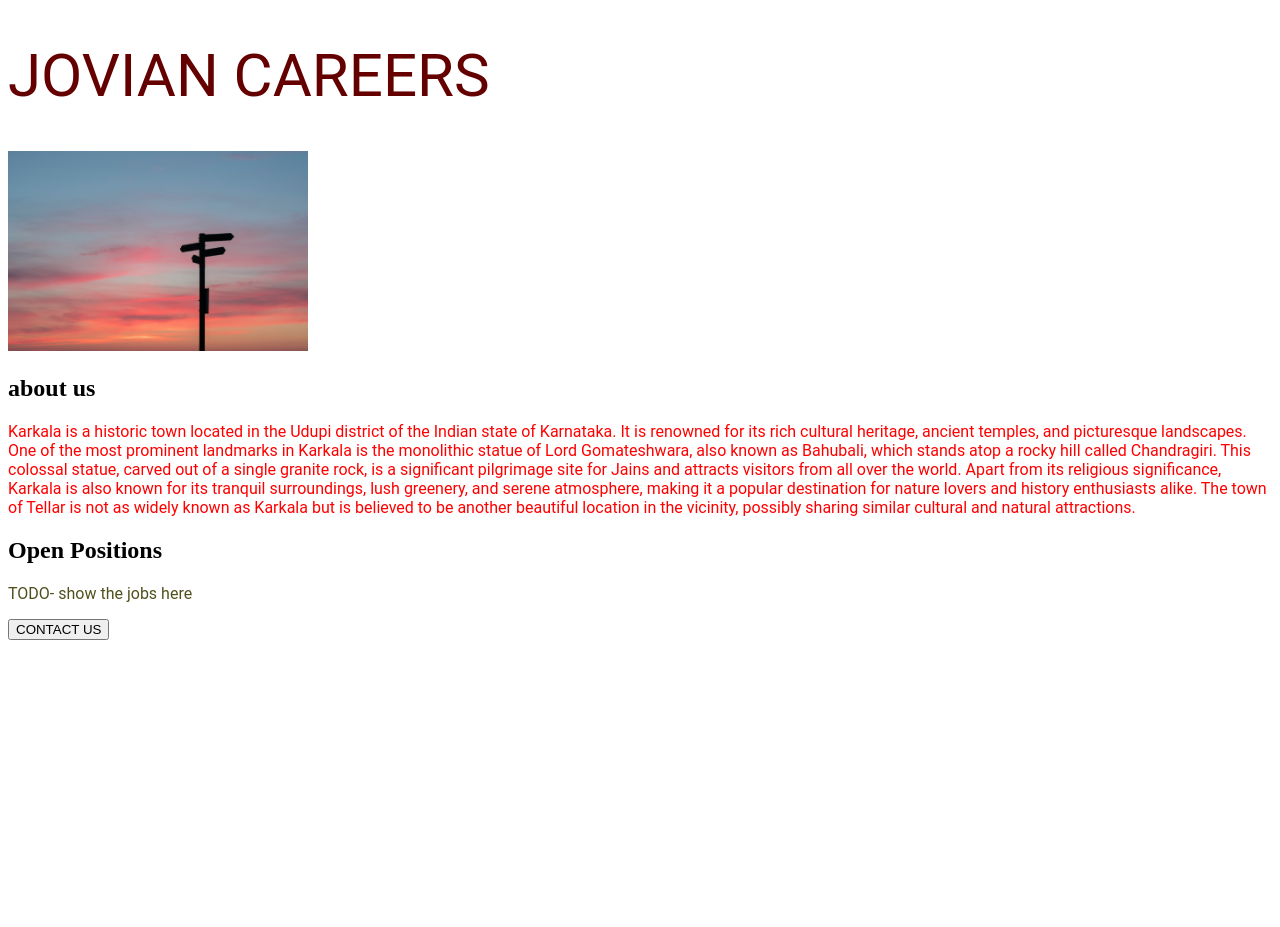
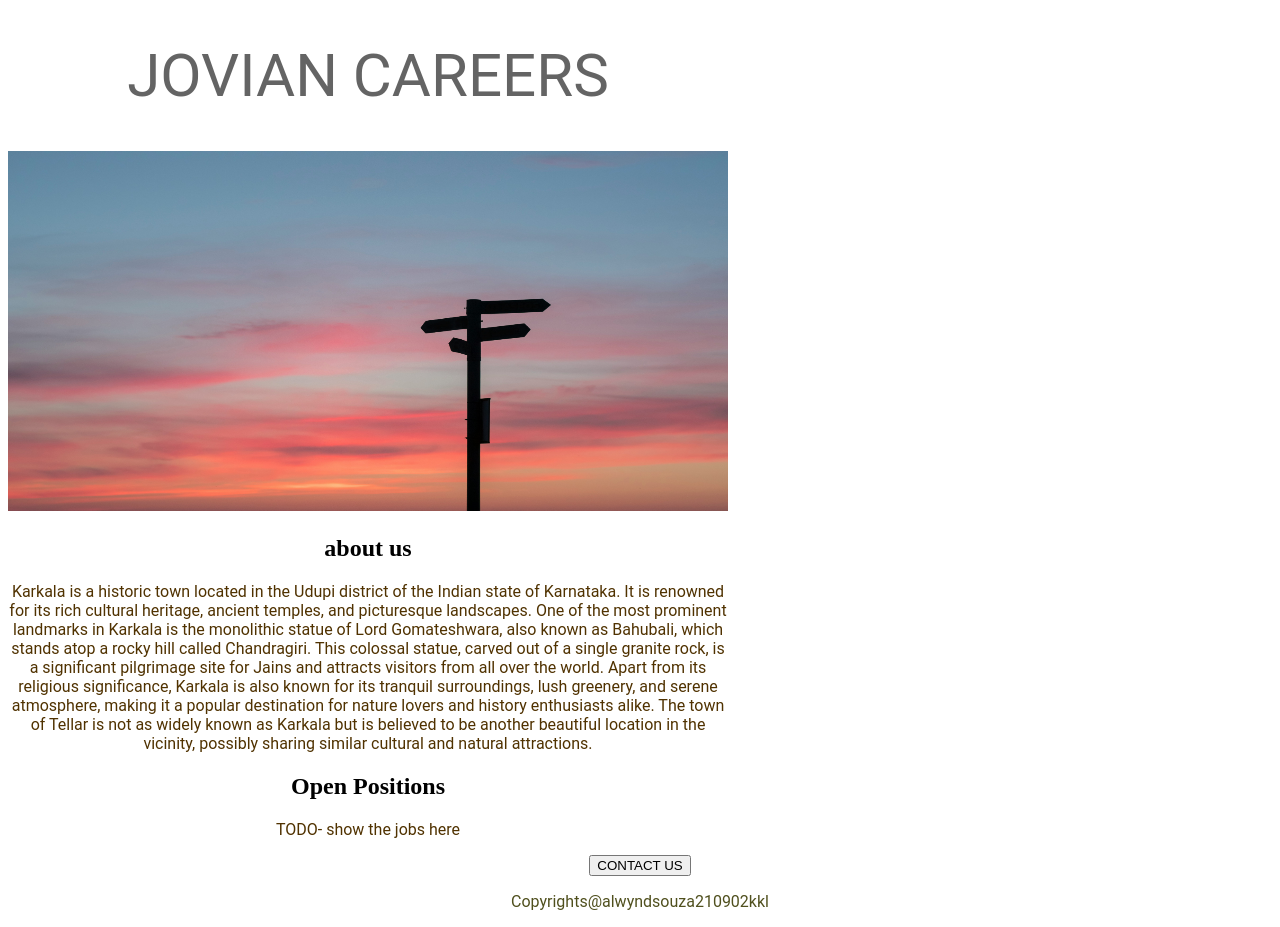
Before and after one commit to alwyndsouza21/jovians-career-website, a Flask app: page / in a window 1280 px wide. Before the commit the page ends 640 px from the top, so only its background shows below. Run offline with Flask 3, Linux system fonts and the light colour scheme.

Commit message:
added some CSS styling to the HTML page

```diff
--- a/templates/home.html
+++ b/templates/home.html
@@ -7,8 +7,8 @@
         font-size: 60px;
         font-family: Roboto;
         font-weight: normal;
-        color: rgb(100, 0, 0);
-        text: align center;;
+        color: rgb(100,100,100);
+        text-align: center;
       }
 
 
@@ -22,23 +22,46 @@
       }
       p{
         font-family: Roboto;
+        font: size 15px;;
         color: rgb(80,80,30);
+      }
+      .bodytext{
+        font-family: Roboto;
+        font: size 32px;
+        color: rgb(80, 50, 0);
+        text-align:center;
+      }
+      #banner{
+        width:100%;
+        height:360px;
+        object: fit cover;;
+      }
+      #container{
+        max-width:720px;
+        text-align:center;
+        """margin-left:80px;"""
+        margin:0 auto 0 auto;
       }
     </style>
   </head>
   <body>
+    <div id="container">
     <h1>JOVIAN CAREERS</h1>
-    <img src=" https://99117b09-6540-4fa1-89ca-85a8729eb5dc-00-1khbg7rokynrc.pike.replit.dev:5000/static/javier-allegue-barros-C7B-ExXpOIE-unsplash.jpg" width="300" heght="300">
+    <img id="banner" src=" https://99117b09-6540-4fa1-89ca-85a8729eb5dc-00-1khbg7rokynrc.pike.replit.dev:5000/static/javier-allegue-barros-C7B-ExXpOIE-unsplash.jpg">
     <h2>about us</h2>
-    <p style="color:red">
+    <p class="bodytext">
       Karkala is a historic town located in the Udupi district of the Indian state of Karnataka. It is renowned for its rich cultural heritage, ancient temples, and picturesque landscapes. One of the most prominent landmarks in Karkala is the monolithic statue of Lord Gomateshwara, also known as Bahubali, which stands atop a rocky hill called Chandragiri. This colossal statue, carved out of a single granite rock, is a significant pilgrimage site for Jains and attracts visitors from all over the world. Apart from its religious significance, Karkala is also known for its tranquil surroundings, lush greenery, and serene atmosphere, making it a popular destination for nature lovers and history enthusiasts alike. The town of Tellar is not as widely known as Karkala but is believed to be another beautiful location in the vicinity, possibly sharing similar cultural and natural attractions.
     </p>
     <h2>
       Open Positions
     </h2>
-    <p>
+    <p class="bodytext">
       TODO- show the jobs here
     </p>
+    </div>
+    <div style="text-align:center;">
     <button> CONTACT US </button>
+      <p>Copyrights@alwyndsouza210902kkl</p>
+      </div>
   </body>
 </html>
```
